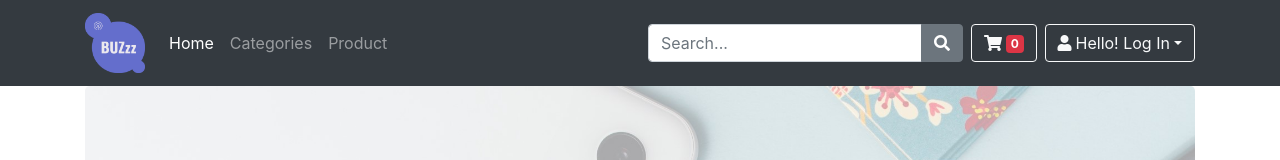
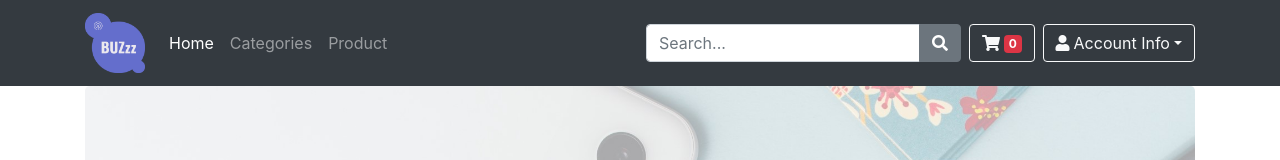
Before and after one commit to krizoeris/ecommerce-react, a React (Create React App) app: page / in a window 1280 px wide. Shown: the top 160 px of the page. Built offline with nearby package versions, Linux system fonts and the light colour scheme; no server answers.

Commit message:
altered small globalstate changes to navbar based on loggedIn

```diff
--- a/src/App.js
+++ b/src/App.js
@@ -20,7 +20,7 @@ function App() {
   const [globalState, setGlobalState] = useState(
     {
       cart: [], // only needs to be an object if order matters
-      loggedIn: false
+      loggedIn: true
     }
   );
 
--- a/src/components/Navigation.js
+++ b/src/components/Navigation.js
@@ -65,12 +65,18 @@ const Navigation = () => {
                     <div className="dropdown">
                         <button className="btn btn-outline-light ml-2 d-inline dropdown-toggle" type="button" id="userMenu" data-toggle="dropdown" aria-haspopup="true" aria-expanded="false">
                             <i className="fa fa-user mr-1"></i>
-                            Hello! Log In
+                            { globalState.loggedIn === true ? 'Account Info' : 'Hello! Log In'}
                         </button>
                         <div className="dropdown-menu" aria-labelledby="userMenu">
                             <Link className="dropdown-item" to="/profile">My Profile</Link>
-                            <Link className="dropdown-item" to="/user">Log In</Link>
-                            <Link className="dropdown-item" to="/user/register">Register</Link>
+                            { globalState.loggedIn === false ?
+                                <Link className="dropdown-item" to="/user">Log In</Link>
+                                :
+                                <span className="dropdown-item" style={{cursor: "pointer"}} onClick={()=>{setGlobalState({...globalState, loggedIn: false})}}>'Sign out'</span>
+                            }
+                            { globalState.loggedIn === false &&
+                                <Link className="dropdown-item" to="/user/register">Register</Link>
+                            }
                         </div>
                     </div>
 
```
